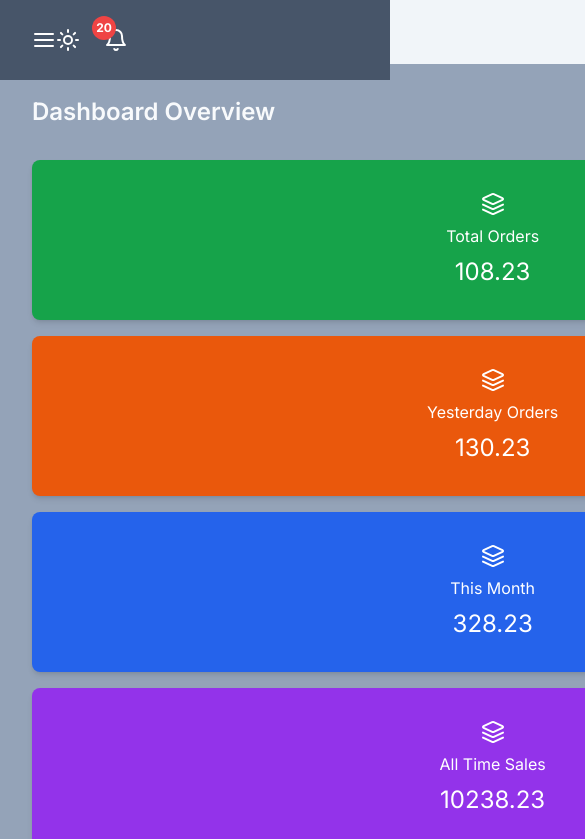
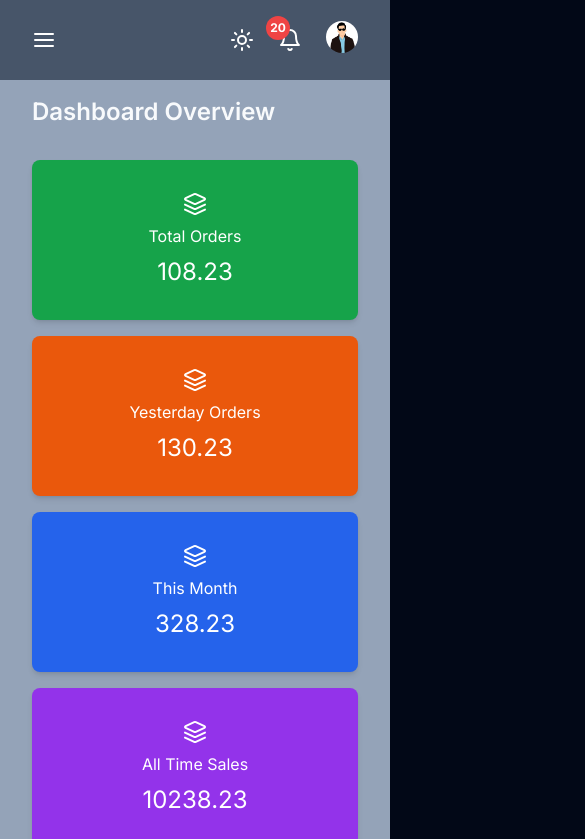
Before and after one commit to skazimhasani/Vendo-Square, a Next.js app: page /dashboard in a window 390 px wide. Shown: the top 839 px of the page, 585 px wide, since content can reach past the window. Built offline with nearby package versions, Linux system fonts and the light colour scheme.

Commit message:
Responsive Dashboard and Navbar

```diff
--- a/app/(back-office)/dashboard/page.jsx
+++ b/app/(back-office)/dashboard/page.jsx
@@ -1,4 +1,4 @@
-import React from 'react'
+import React from "react";
 import Heading from "@/components/backoffice/heading";
 import LargeCards from "@/components/backoffice/largecards";
 import SmallCards from "@/components/backoffice/smallcards";
@@ -10,13 +10,13 @@ export default function DashboardPage() {
     <div>
       <Heading title="Dashboard Overview" />
       {/* Large Card */}
-      <LargeCards/>
+      <LargeCards />
       {/* Small Card */}
       <SmallCards />
       {/* Charts */}
-      <DashboardCharts/>
+      <DashboardCharts />
       {/* Recent Orders Table */}
-      <CustomDataTable />
+      {/* <CustomDataTable /> */}
     </div>
-  )
+  );
 }
--- a/components/backoffice/customdatatable.jsx
+++ b/components/backoffice/customdatatable.jsx
@@ -16,7 +16,6 @@ export default function CustomDataTable() {
         Recent Orders
       </h2>
       {/* Table */}
-      <div className="p-8">
       <div className="relative overflow-x-auto shadow-md sm:rounded-lg">
         <table className="w-full text-sm text-left rtl:text-right text-gray-500 dark:text-gray-400">
           <thead className="text-xs text-gray-700 uppercase bg-gray-50 dark:bg-gray-700 dark:text-gray-400">
@@ -67,10 +66,7 @@ export default function CustomDataTable() {
                         type="checkbox"
                         className="w-4 h-4 text-blue-600 bg-gray-100 border-gray-300 rounded focus:ring-blue-500 dark:focus:ring-blue-600 dark:ring-offset-gray-800 dark:focus:ring-offset-gray-800 focus:ring-2 dark:bg-gray-700 dark:border-gray-600"
                       />
-                        <label
-                          for="checkbox-table-search-1"
-                          className="sr-only"
-                        >
+                      <label for="checkbox-table-search-1" className="sr-only">
                         checkbox
                       </label>
                     </div>
@@ -157,6 +153,5 @@ export default function CustomDataTable() {
         </nav>
       </div>
     </div>
-    </div>
   );
 }
--- a/components/backoffice/navbar.jsx
+++ b/components/backoffice/navbar.jsx
@@ -5,7 +5,6 @@ import {
   LayoutDashboard,
   LogOut,
   Settings,
-  Sun,
   X,
 } from "lucide-react";
 import Image from "next/image";
@@ -25,7 +24,7 @@ export default function Navbar({ showSidebar, setShowSidebar }) {
     <div
       className="flex items-center justify-between bg-white dark:bg-slate-600
      text-slate-50 h-20 px-8
-      py-8 fixed top-0 w-full z-50 pr-[20rem]"
+      py-8 fixed top-0 w-full z-50 sm:pr-[20rem]"
     >
       {/* Icon */}
       <button
```
Lines whose indentation alone changed are shown as unchanged.
